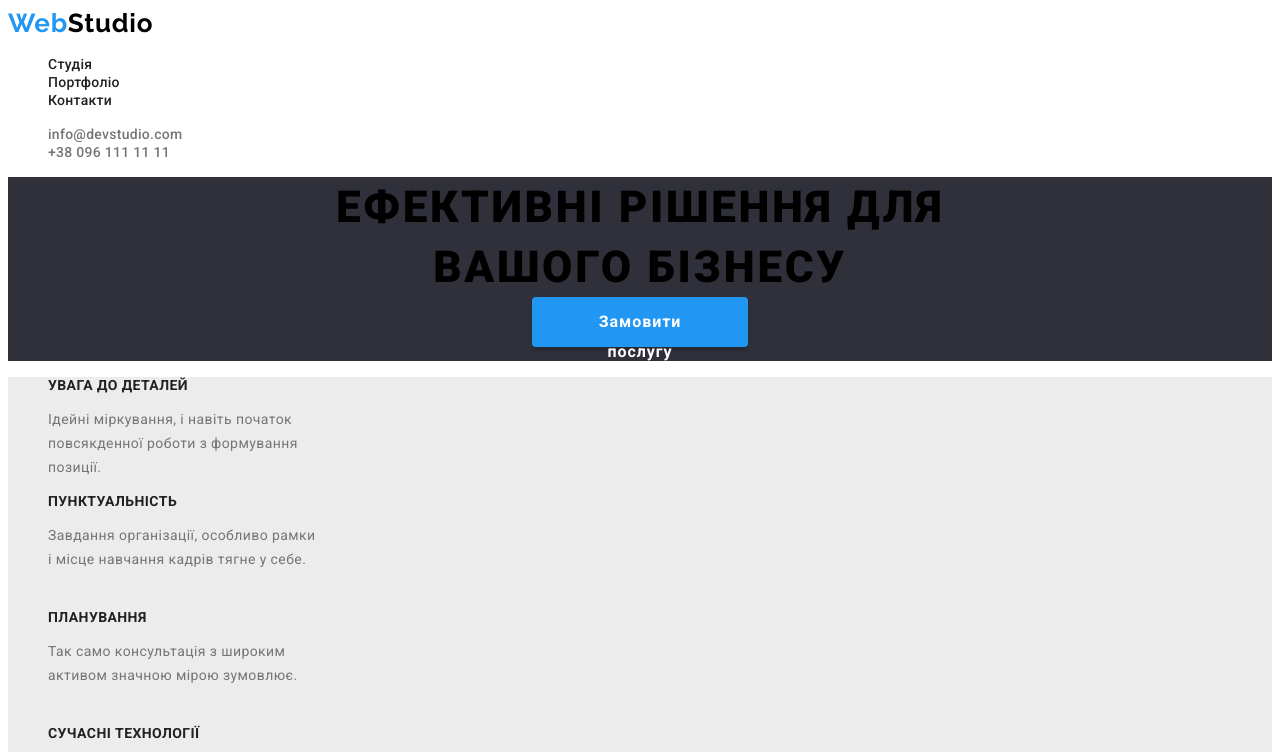
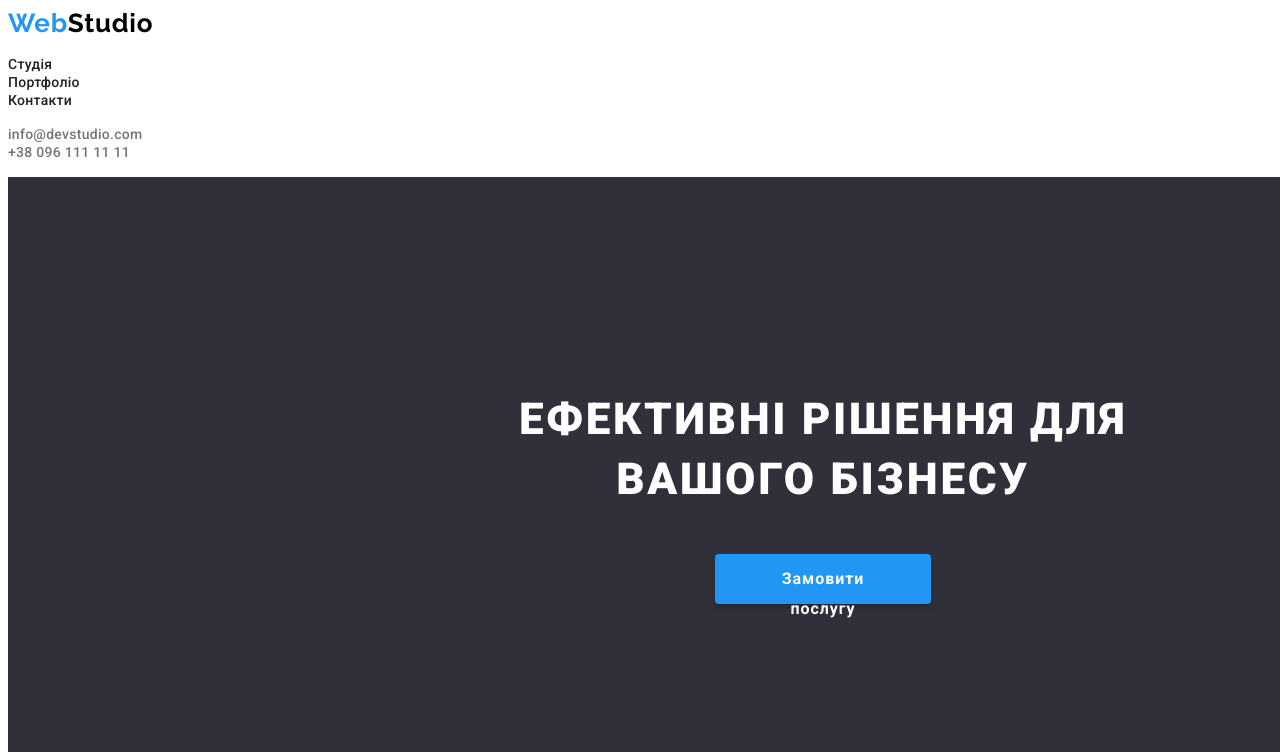
Before and after one commit to Spartanek/homework_sproba2, a plain HTML site: page index.html in a window 1280 px wide. Shown: the top 752 px of the page. Drawn offline with Linux system fonts and the light colour scheme.

Commit message:
failures

```diff
--- a/style.css
+++ b/style.css
@@ -17,6 +17,9 @@
   /* background portfolio */
   --background-portfolio: #f5f4fa;
 }
+* {
+  box-sizing: border-box;
+}
 
 html {
   scroll-behavior: smooth;
@@ -26,8 +29,10 @@ a {
   color: blue;
 }
 ul,
-ol {
+ol,
+li {
   list-style: none;
+  padding: 0;
 }
 .logo {
   width: 145px;
@@ -113,7 +118,6 @@ span[class='logo'] {
 .hero__heading {
   width: 696px;
   height: 120px;
-  margin: 0 auto;
 
   font-family: 'Roboto', sans-serif;
   font-style: normal;
@@ -125,6 +129,8 @@ span[class='logo'] {
   text-align: center;
   letter-spacing: 0.06em;
   text-transform: uppercase;
+  color: var(--color-white);
+  margin: 0px;
 }
 .hero__button {
   width: 216px;
@@ -135,11 +141,16 @@ span[class='logo'] {
   border-radius: 4px;
   outline: none;
   border: none;
+  padding: 10px 32px;
+  margin-top: 45px;
+  margin-bottom: 183px;
 }
 .hero {
   text-align: center;
-
+  width: 1600px;
+  height: 600px;
   background: var(--color-button);
+  padding: 212px 437px 268px 467px;
 }
 .hero_button-text {
   display: block;
@@ -237,6 +248,9 @@ span[class='logo'] {
   width: 1600px;
   height: 252px;
   background: var(--color-button);
+  padding-left: 215px;
+  padding-top: 60px;
+  padding-bottom: 60px;
 }
 .list {
   width: 270px;
@@ -273,6 +287,8 @@ span[class='logo'] {
   font-weight: 400;
   font-size: 14px;
   line-height: 24px;
+  padding-top: 9px;
+
   /* or 171% */
 
   letter-spacing: 0.03em;
@@ -288,6 +304,7 @@ span[class='logo'] {
   font-weight: 400;
   font-size: 14px;
   line-height: 24px;
+  padding-top: 9px;
   /* or 171% */
 
   letter-spacing: 0.03em;
```
